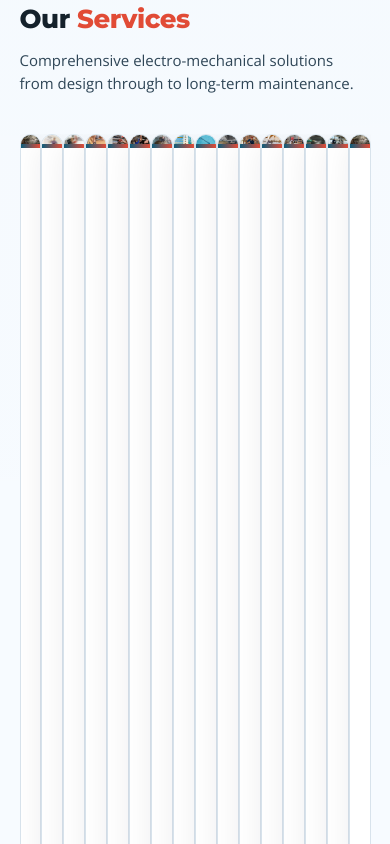
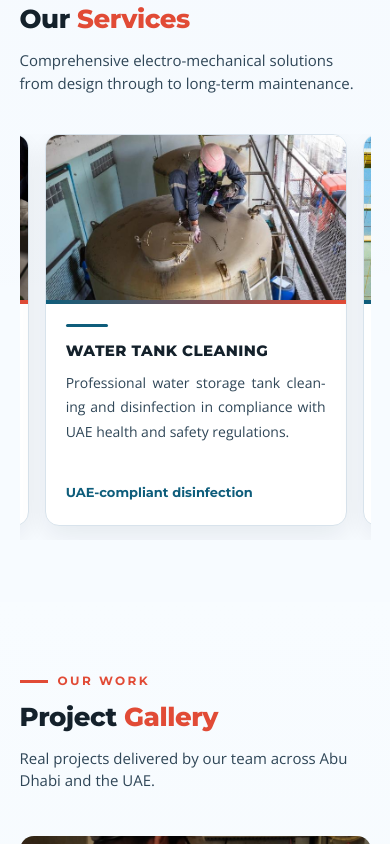
Before and after one commit to Kiran-Shabu/primecentral, a website: page index.html in a window 390 px wide. Shown: the part 5960-6804 px from the top of the page. Drawn offline with nearby package versions, Linux system fonts and the light colour scheme; no server answers.

Commit message:
mobileview issue fixed

```diff
--- a/prime-central.css
+++ b/prime-central.css
@@ -2333,18 +2333,34 @@ footer .footer-brand img {
     .nav-menu { display: none; }
     .hamburger { display: flex; }
     .section { padding: 55px 5%; }
-    .service-category__track {
-        --service-visible: 1;
-        --service-gap: 0;
+    .service-category__track,
+    .service-category--carousel .service-category__track {
+        display: flex;
+        grid-auto-flow: initial;
+        grid-auto-columns: initial;
+        gap: 16px;
+        overflow-x: auto;
+        scroll-snap-type: x mandatory;
         scroll-padding-inline: 0;
+        padding-bottom: 14px;
+        scrollbar-width: none;
     }
-    .service-category--carousel .service-category__track {
-        overflow-x: auto;
-        scrollbar-width: thin;
+    .service-category__track::-webkit-scrollbar {
+        display: none;
     }
     .service-offer-card {
+        flex: 0 0 86%;
+        width: 86%;
+        max-width: 360px;
+        min-height: auto;
         scroll-snap-align: center;
         scroll-snap-stop: always;
+    }
+    .service-offer-card__media {
+        aspect-ratio: 16 / 9;
+    }
+    .service-offer-card__body {
+        padding: 20px 20px 22px;
     }
     .services-grid { grid-template-columns: 1fr 1fr; }
     .industries-grid { grid-template-columns: 1fr 1fr; }
```
